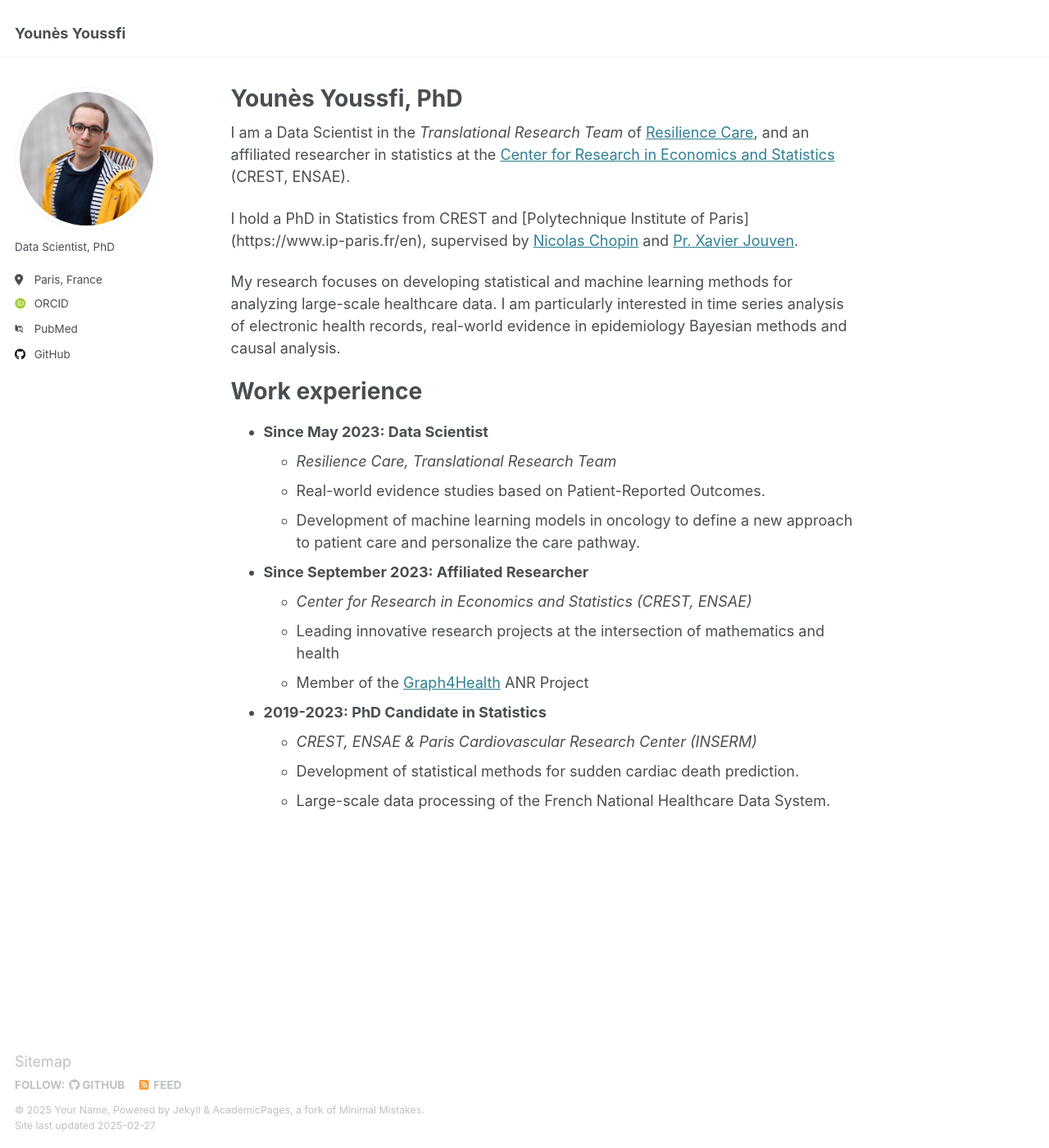
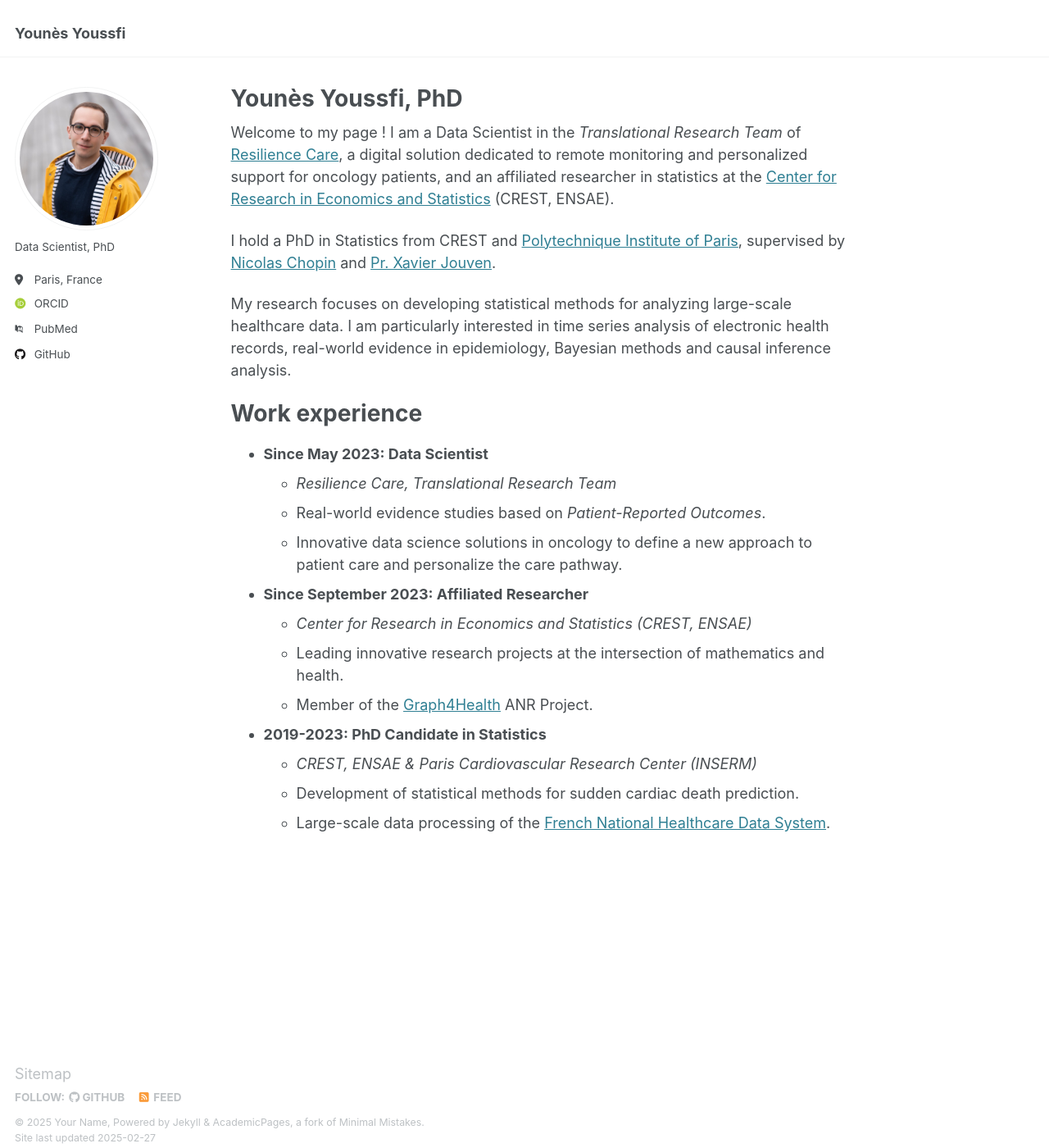
Before and after one commit to youyoussfi/youyoussfi.github.io, a Jekyll site: the page built from _pages/about.md, in a window 1280 px wide and 1400 px high. Shown: the whole window at 82% size. Built offline with Jekyll 4.4.1, drawn with Linux system fonts in a browser that asks for light colours; some web fonts are replaced.

Commit message:
Update about.md

```diff
--- a/_pages/about.md
+++ b/_pages/about.md
@@ -7,25 +7,25 @@ redirect_from:
   - /about.html
 ---
 
-I am a Data Scientist in the *Translational Research Team* of [Resilience Care](https://www.resilience.care), and an affiliated researcher in statistics at the [Center for Research in Economics and Statistics](https://crest.science/) (CREST, ENSAE).
+Welcome to my page ! I am a Data Scientist in the *Translational Research Team* of [Resilience Care](https://www.resilience.care), a digital solution dedicated to remote monitoring and personalized support for oncology patients, and an affiliated researcher in statistics at the [Center for Research in Economics and Statistics](https://crest.science/) (CREST, ENSAE).
 
-I hold a PhD in Statistics from CREST and [Polytechnique Institute of Paris] (https://www.ip-paris.fr/en), supervised by [Nicolas Chopin](https://nchopin.github.io/) and [Pr. Xavier Jouven](https://parcc.inserm.fr/index.php/04-cv-xavier-jouven/).
+I hold a PhD in Statistics from CREST and [Polytechnique Institute of Paris](https://www.ip-paris.fr/en), supervised by [Nicolas Chopin](https://nchopin.github.io/) and [Pr. Xavier Jouven](https://parcc.inserm.fr/index.php/04-cv-xavier-jouven/).
 
-My research focuses on developing statistical and machine learning methods for analyzing large-scale healthcare data. I am particularly interested in time series analysis of electronic health records, real-world evidence in epidemiology Bayesian methods and causal analysis.
+My research focuses on developing statistical methods for analyzing large-scale healthcare data. I am particularly interested in time series analysis of electronic health records, real-world evidence in epidemiology, Bayesian methods and causal inference analysis.
 
 Work experience
 ======
 * **Since May 2023: Data Scientist**
   * *Resilience Care, Translational Research Team*
-  * Real-world evidence studies based on Patient-Reported Outcomes.
-  * Development of machine learning models in oncology to define a new approach to patient care and personalize the care pathway.
+  * Real-world evidence studies based on *Patient-Reported Outcomes*.
+  * Innovative data science solutions in oncology to define a new approach to patient care and personalize the care pathway.
 
 * **Since September 2023: Affiliated Researcher**
   * *Center for Research in Economics and Statistics (CREST, ENSAE)*
-  * Leading innovative research projects at the intersection of mathematics and health
-  * Member of the [Graph4Health](https://guillaume-lecue.faculty.essec.edu/graph4health) ANR Project
+  * Leading innovative research projects at the intersection of mathematics and health.
+  * Member of the [Graph4Health](https://guillaume-lecue.faculty.essec.edu/graph4health) ANR Project.
 
 * **2019-2023: PhD Candidate in Statistics**
   * *CREST, ENSAE & Paris Cardiovascular Research Center (INSERM)*
   * Development of statistical methods for sudden cardiac death prediction.
-  * Large-scale data processing of the French National Healthcare Data System.
+  * Large-scale data processing of the [French National Healthcare Data System](https://www.health-data-hub.fr/snds).
```
